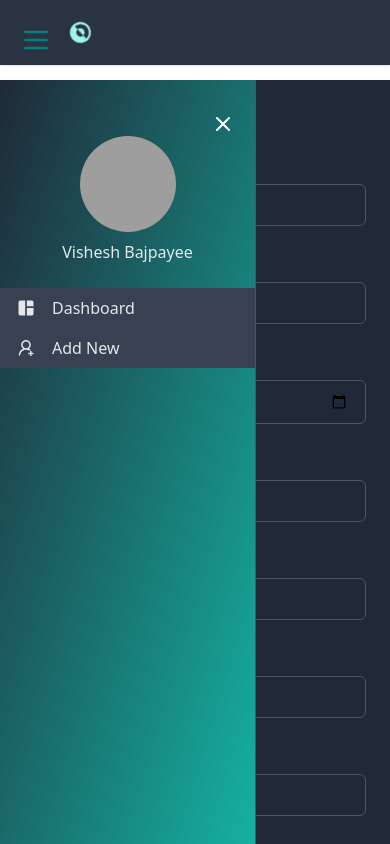
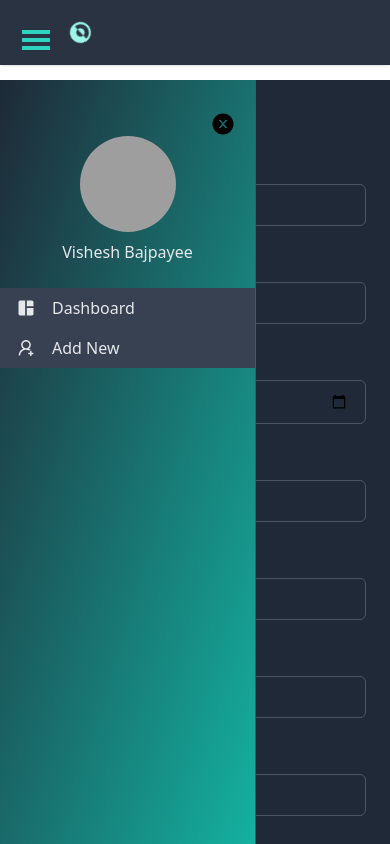
Before and after one commit to vishesh-baj/trh-family-app, a React (Create React App) app: page /new-entry in a window 390 px wide. Both pictures are taken after a click on the icon 36 px from the left and 40 px from the top of the page. Shown: the top 844 px of the page. Built offline with nearby package versions, Linux system fonts and the light colour scheme; grey boxes are pictures that could not be loaded.

Commit message:
added useEffect and getEmployees function in dashboard view instead of dashboard

```diff
--- a/src/components/DashboardView.jsx
+++ b/src/components/DashboardView.jsx
@@ -1,7 +1,22 @@
-import React from "react";
+import React, { useEffect } from "react";
+import { useDispatch } from "react-redux";
+import { getAllEmployees } from "../app/api";
+import { checkLocalStorage, filterEmployees } from "../app/helpers";
+import { getUsers } from "../features/user/UserDataSlice";
 import Tabs from "./Tabs";
+const DashboardView = () => {
+  const dispatch = useDispatch();
+  useEffect(() => {
+    const init = async () => {
+      const employeesList = await getAllEmployees();
+      const filteredEmployeeObj = filterEmployees(employeesList);
+      // * Checking if localstorage token is present, and then only dispatching the filtered array
+      checkLocalStorage() && dispatch(getUsers(filteredEmployeeObj));
+    };
 
-const DashboardView = () => {
+    init();
+  }, [dispatch]);
+
   return (
     <div className="flex-1 mt-6 md:ml-64 bg-teal-50 dark:bg-gray-700">
       <Tabs />
--- a/src/components/Sidebar.jsx
+++ b/src/components/Sidebar.jsx
@@ -1,61 +1,32 @@
 import React, { useState } from "react";
-// import { useSelector } from "react-redux";
 import { Link } from "react-router-dom";
 import { MdSpaceDashboard } from "react-icons/md";
-import { AiOutlineUserAdd } from "react-icons/ai";
-
+import { AiOutlineUserAdd, AiFillCloseCircle } from "react-icons/ai";
+import { GiHamburgerMenu } from "react-icons/gi";
 const Sidebar = () => {
-  // const userData = useSelector((state) => state.userLogged);
-  // const user = JSON.parse(localStorage.getItem("user"));
   const [isOpen, setIsOpen] = useState(false);
 
   return (
     <React.Fragment>
       {/* Hamburger Menu   */}
-      <svg
+
+      <GiHamburgerMenu
         onClick={() => setIsOpen(!isOpen)}
-        xmlns="http://www.w3.org/2000/svg"
-        className="h-8 w-8 absolute ml-5 -mt-8   md:hidden z-40 dark:text-white"
-        fill="none"
-        viewBox="0 0 24 24"
-        stroke="teal"
-        strokeWidth="2"
-      >
-        <path
-          strokeLinecap="round"
-          strokeLinejoin="round"
-          d="M4 6h16M4 12h16M4 18h16"
-        />
-      </svg>
+        className="fixed h-8 w-8  ml-5 -mt-8   md:hidden z-40 text-teal-400"
+      />
 
       <div className="relative mt-6">
         <div
           className={`${
             !isOpen && "hidden"
-          } z-10  fixed md:fixed md:flex md:flex-col w-64 h-screen py-8 bg-white border-r dark:bg-gray-800 dark:border-gray-600 bg-gradient-to-tl from-teal-500`}
+          } z-10  fixed md:fixed md:flex md:flex-col w-64 h-screen py-8 bg-white border-r dark:bg-gray-800 dark:border-gray-600 bg-gradient-to-tl from-teal-500 `}
         >
           {/* specific Cartlane redirection  */}
 
-          {/* Cancel button */}
-          <svg
+          <AiFillCloseCircle
             onClick={() => setIsOpen(!isOpen)}
-            xmlns="http://www.w3.org/2000/svg"
-            className="h-6 w-6 absolute right-5 md:hidden "
-            fill="none"
-            viewBox="0 0 24 24"
-            stroke="white"
-            strokeWidth="2"
-          >
-            <path
-              strokeLinecap="round"
-              strokeLinejoin="round"
-              d="M6 18L18 6M6 6l12 12"
-            />
-          </svg>
-
-          {/* <h2 className="text-3xl font-semibold text-center text-gray-800 dark:text-white">
-            The Name
-          </h2> */}
+            className="h-6 w-6 absolute right-5 md:hidden cursor-pointer"
+          />
 
           <div className="flex flex-col items-center mt-6 -mx-2">
             <img
@@ -66,9 +37,6 @@ const Sidebar = () => {
             <h4 className="mx-2 mt-2 font-medium text-gray-800 dark:text-gray-200 hover:underline">
               Vishesh Bajpayee
             </h4>
-            {/* <p className="mx-2 mt-1 text-sm font-medium text-gray-600 dark:text-gray-400 hover:underline">
-              {user.email}
-            </p> */}
           </div>
 
           <div className="flex flex-col justify-between flex-1 mt-6">
--- a/src/pages/Dashboard.jsx
+++ b/src/pages/Dashboard.jsx
@@ -1,25 +1,10 @@
-import React, { useEffect } from "react";
-import { useDispatch } from "react-redux";
+import React from "react";
 import { Outlet } from "react-router-dom";
-import { getAllEmployees } from "../app/api";
-import { checkLocalStorage, filterEmployees } from "../app/helpers";
+
 import DashboardView from "../components/DashboardView";
 import Sidebar from "../components/Sidebar";
-import { getUsers } from "../features/user/UserDataSlice";
 
 const Dashboard = () => {
-  const dispatch = useDispatch();
-  useEffect(() => {
-    const init = async () => {
-      const employeesList = await getAllEmployees();
-      const filteredEmployeeObj = filterEmployees(employeesList);
-      // * Checking if localstorage token is present, and then only dispatching the filtered array
-      checkLocalStorage() && dispatch(getUsers(filteredEmployeeObj));
-    };
-
-    init();
-  }, [dispatch]);
-
   return (
     <div className="flex mt-14 ">
       <Sidebar />
```
